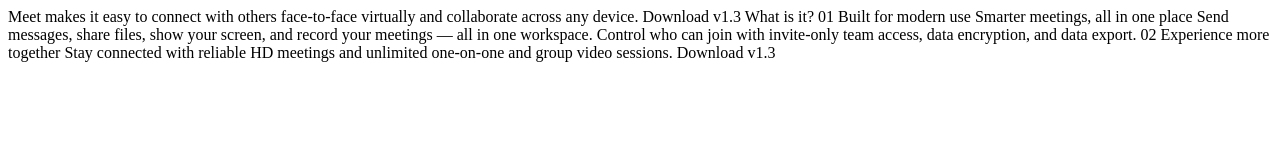
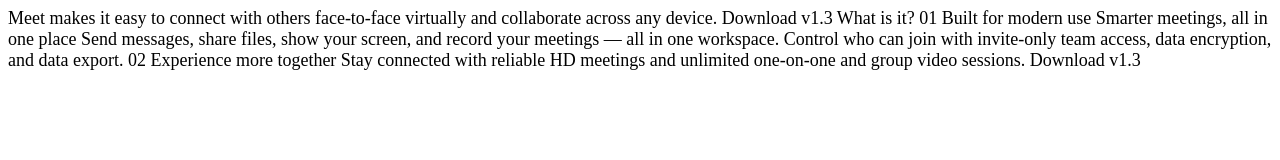
Before and after one commit to jl-stephenson/fementor-meet-landing-page, a plain HTML site: page index.html in a window 1280 px wide. Drawn offline with Linux system fonts and the light colour scheme.

Commit message:
Created global styles

```diff
--- a/index.html
+++ b/index.html
@@ -7,6 +7,8 @@
   <link rel="icon" type="image/png" sizes="32x32" href="./assets/favicon-32x32.png">
 
   <title>Frontend Mentor | Meet landing page</title>
+
+  <link rel="stylesheet" href="style.css">
 </head>
 <body>
   Meet makes it easy to connect with others face-to-face virtually and collaborate across any device.
--- /dev/null
+++ b/style.css
@@ -0,0 +1,35 @@
+/* ---------------- */
+/* Global           */
+/* ---------------- */
+
+:root {
+  /* colors */
+  --clr-neutral-300: 240 18% 85%;
+  --clr-neutral-600: 240 10% 57%;
+  --clr-neutral-900: 240 21% 20%;
+
+  --clr-purple-300: 268 100% 86%;
+  --clr-purple-600: 268 34% 53%;
+
+  --clr-cyan-300: 192 90% 77%;
+  --clr-cyan-600: 192 37% 48%;
+
+  --line-height-1: 1.1;
+  --line-height-2: 1.5;
+
+  --letter-spacing-1: 0.25rem;
+
+  /* font-sizes */
+  --fs-900: clamp(2.5rem, 1.9783rem + 2.6087vw, 4rem);
+  --fs-600: clamp(2rem, 1.8261rem + 0.8696vw, 2.5rem);
+  --fs-400: clamp(1rem, 0.9565rem + 0.2174vw, 1.125rem);
+  --fs-300: clamp(0.75rem, 0.663rem + 0.4348vw, 1rem);
+
+  /* font-weights */
+  --fw-regular: 500;
+  --fw-bold: 900;
+}
+
+html {
+  font-size: var(--fs-400);
+}
```
